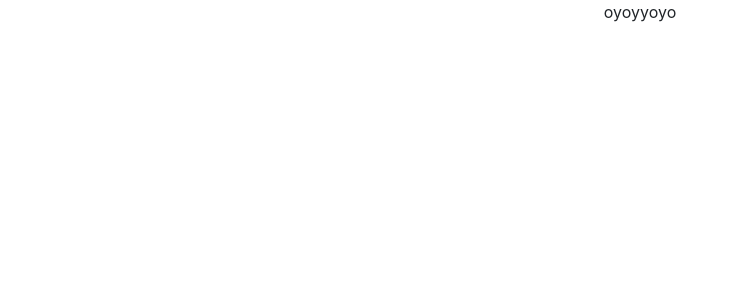
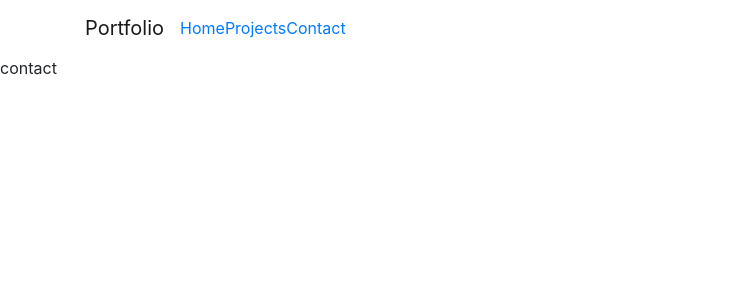
Before and after one commit to MinhBuiCong/last-portfolio-noroff, a React (Create React App) app: page /contact in a window 1280 px wide. Shown: the top 300 px of the page, without its empty margins (0-739 px from the left). Built offline with nearby package versions, Linux system fonts and the light colour scheme.

Commit message:
Adding all page

```diff
--- a/package.json
+++ b/package.json
@@ -6,11 +6,12 @@
     "@testing-library/jest-dom": "^5.16.4",
     "@testing-library/react": "^13.3.0",
     "@testing-library/user-event": "^13.5.0",
+    "node-sass": "^7.0.1",
     "react": "^18.1.0",
+    "react-bootstrap": "^2.2.2",
     "react-dom": "^18.1.0",
+    "react-router-dom": "^6.3.0",
     "react-scripts": "5.0.1",
-    "react-bootstrap": "^2.2.2",
-    "node-sass": "^7.0.1",
     "web-vitals": "^2.1.4"
   },
   "scripts": {
--- a/src/App.js
+++ b/src/App.js
@@ -1,7 +1,51 @@
-import "./App.css";
+import React from "react";
+import "./App.scss";
+import {
+  BrowserRouter as Router,
+  Routes,
+  Route,
+  NavLink,
+} from "react-router-dom";
+import NavBar from "react-bootstrap/Navbar";
+import Nav from "react-bootstrap/Nav";
+import Container from "react-bootstrap/Container";
+import Home from "./components/Home/home";
+import Projects from "./components/Projects/projects";
+import ProjectDetail from "./components/Projects/projectDetail";
+import Contact from "./components/Contact/contact";
 
 function App() {
-  return <div className="App">oyoyyoyo</div>;
+  return (
+    <Router>
+      <div>
+        <NavBar className="navbar" expand="lg">
+          <Container className="container">
+            <NavBar.Brand href="/">Portfolio</NavBar.Brand>
+            <NavBar.Toggle aria-controls="basic-navbar-nav" />
+            <NavBar.Collapse id="basic-navbar-nav">
+              <Nav className="nav">
+                <NavLink className="link" to="/">
+                  Home
+                </NavLink>
+                <NavLink className="link" to="/projects">
+                  Projects
+                </NavLink>
+                <NavLink className="link" to="/contact">
+                  Contact
+                </NavLink>
+              </Nav>
+            </NavBar.Collapse>
+          </Container>
+        </NavBar>
+        <Routes>
+          <Route exact path="/" element={<Home />} />
+          <Route path="/projects/:id" element={<ProjectDetail />} />
+          <Route path="/projects" element={<Projects />} />
+          <Route path="/contact" element={<Contact />} />
+        </Routes>
+      </div>
+    </Router>
+  );
 }
 
 export default App;
--- /dev/null
+++ b/src/components/Contact/contact.js
@@ -0,0 +1,7 @@
+import React from "react";
+
+function Contact() {
+  return <div>contact</div>;
+}
+
+export default Contact;
--- /dev/null
+++ b/src/components/Home/home.js
@@ -0,0 +1,7 @@
+import React from "react";
+
+function Home() {
+  return <div>Home</div>;
+}
+
+export default Home;
--- /dev/null
+++ b/src/components/Projects/projectDetail.js
@@ -0,0 +1,7 @@
+import React from "react";
+
+function ProjectDetail() {
+  return <div>projectDetail</div>;
+}
+
+export default ProjectDetail;
--- /dev/null
+++ b/src/components/Projects/projects.js
@@ -0,0 +1,7 @@
+import React from "react";
+
+function Projects() {
+  return <div>Projects</div>;
+}
+
+export default Projects;
```
Also changed, not shown: src/App.scss (renamed from src/App.css), 1 other file (tests, documents, lock files or other folders).
